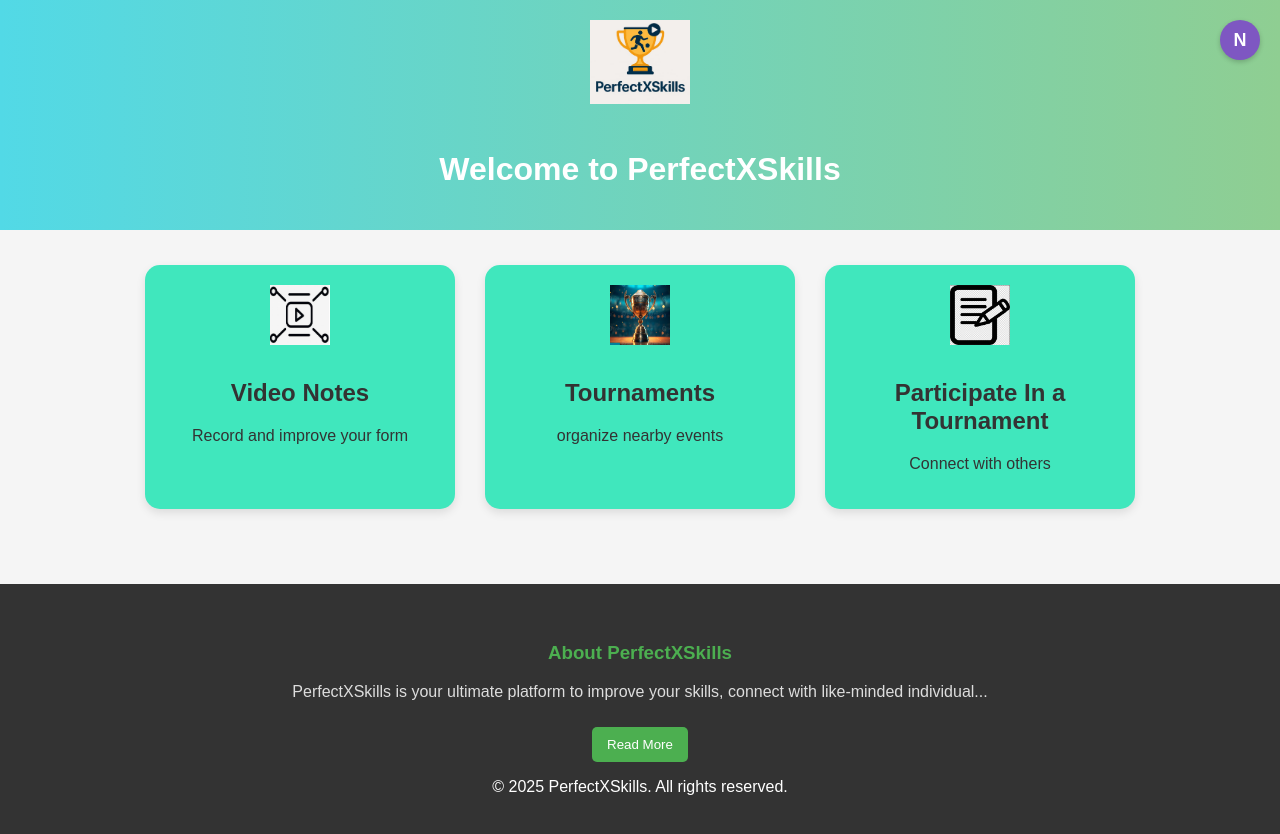
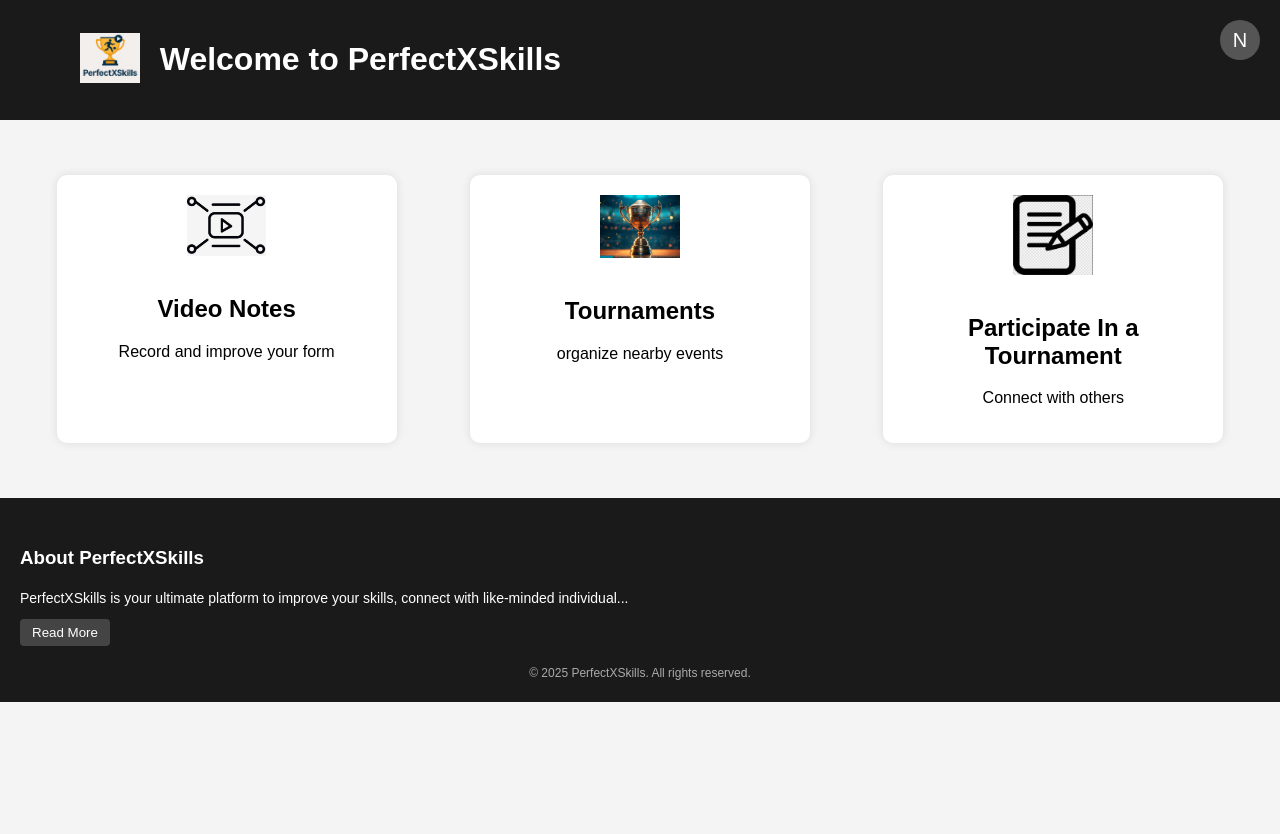
Before and after one commit to rananitish1/PerfectXskill, a plain HTML site: page index.html in a window 1280 px wide. After the commit the page ends 800 px from the top, so only its background shows below. Drawn offline with Linux system fonts and the light colour scheme.

Commit message:
Update index.css

```diff
--- a/index.css
+++ b/index.css
@@ -1,97 +1,68 @@
+/* General */
 body {
+  margin: 0;
   font-family: Arial, sans-serif;
-  margin: 0;
-  padding: 0;
-  background-color: #f5f5f5;
-  color: #333;
-  text-align: center;
+  background-color: #f4f4f4;
 }
 
+/* Header */
 header {
+  background-color: #1a1a1a;
+  color: white;
+  padding: 20px 60px 20px 80px;
   display: flex;
-  flex-direction: column;
   align-items: center;
-  padding: 20px;
-  background: linear-gradient(90deg, #52d9e6, #8fce92);
-  color: white;
+  position: relative;
 }
 
-.logo-container {
-  width: 100px;
-  height: 100px;
-  margin-bottom: 10px;
+.logo-container .logo {
+  height: 50px;
+  margin-right: 20px;
 }
 
-.logo {
-  width: 100%;
-  height: auto;
+/* Hamburger */
+.hamburger {
+  position: absolute;
+  top: 20px;
+  left: 20px;
+  font-size: 28px;
+  color: white;
+  cursor: pointer;
+  z-index: 1001;
 }
 
-main {
-  display: flex;
-  flex-wrap: wrap;
-  justify-content: center;
-  padding: 20px;
+/* Sidebar */
+.sidebar {
+  position: fixed;
+  top: 0;
+  left: -250px;
+  height: 100%;
+  width: 250px;
+  background-color: #222;
+  color: white;
+  padding: 60px 20px;
+  transition: left 0.3s ease;
+  z-index: 1000;
 }
 
-.card {
-  background: rgb(64, 231, 189);
-  border-radius: 15px;
-  box-shadow: 0 4px 10px rgba(0, 0, 0, 0.1);
-  margin: 15px;
-  padding: 20px;
-  width: 270px;
-  text-align: center;
-  cursor: pointer;
-  transition: transform 0.3s, box-shadow 0.3s;
+.sidebar.open {
+  left: 0;
 }
 
-.card:hover {
-  transform: translateY(-7px);
-  box-shadow: 0 10px 20px rgba(0, 0, 0, 0.2);
+.sidebar a {
+  display: block;
+  color: white;
+  text-decoration: none;
+  padding: 12px 10px;
+  font-size: 18px;
+  border-bottom: 1px solid #333;
 }
 
-.icon {
-  width: 60px;
-  height: 60px;
-  margin-bottom: 10px;
+.sidebar a:hover {
+  background-color: #333;
 }
 
-footer {
-  background: #333;
-  color: white;
-  padding: 40px 20px;
-  margin-top: 40px;
-}
-
-.footer-section h3 {
-  color: #4CAF50;
-}
-
-.footer-section p {
-  color: #ddd;
-}
-
-button {
-  background-color: #4CAF50;
-  color: white;
-  border: none;
-  padding: 10px 15px;
-  cursor: pointer;
-  margin-top: 10px;
-  border-radius: 5px;
-}
-
-button:hover {
-  background-color: #45A049;
-}
-
-@media (max-width: 600px) {
-  .card {
-    width: 100%;
-    margin: 10px 0;
-  }
-}
+/* Profile Dropdown */
 .profile-dropdown {
   position: absolute;
   top: 20px;
@@ -101,44 +72,100 @@ button:hover {
 .profile-avatar {
   width: 40px;
   height: 40px;
-  background-color: #7e57c2;
+  background-color: #555;
   color: white;
-  font-weight: bold;
-  font-size: 18px;
   border-radius: 50%;
   display: flex;
+  justify-content: center;
   align-items: center;
-  justify-content: center;
   cursor: pointer;
-  box-shadow: 0 2px 5px rgba(0, 0, 0, 0.2);
+  font-size: 20px;
 }
 
 .dropdown-menu {
   display: none;
   flex-direction: column;
   background-color: #fff;
-  border: 1px solid #ddd;
-  border-radius: 8px;
   position: absolute;
   top: 50px;
   right: 0;
-  min-width: 150px;
-  box-shadow: 0 8px 16px rgba(0, 0, 0, 0.15);
-  z-index: 100;
+  box-shadow: 0 4px 8px rgba(0,0,0,0.2);
+  border-radius: 6px;
+  overflow: hidden;
+  z-index: 10;
 }
 
 .dropdown-menu a {
   padding: 10px 15px;
   text-decoration: none;
-  color: #333;
+  color: #000;
   border-bottom: 1px solid #eee;
-  transition: background 0.2s;
-}
-
-.dropdown-menu a:last-child {
-  border-bottom: none;
 }
 
 .dropdown-menu a:hover {
-  background-color: #f5f5f5;
+  background-color: #f0f0f0;
 }
+
+/* Cards */
+main {
+  display: flex;
+  justify-content: space-around;
+  flex-wrap: wrap;
+  padding: 40px 20px;
+}
+
+.card {
+  background-color: white;
+  width: 300px;
+  padding: 20px;
+  margin: 15px;
+  text-align: center;
+  border-radius: 10px;
+  box-shadow: 0 0 10px rgba(0,0,0,0.1);
+  cursor: pointer;
+  transition: transform 0.2s;
+}
+
+.card:hover {
+  transform: scale(1.03);
+}
+
+.icon {
+  width: 80px;
+  height: auto;
+  margin-bottom: 15px;
+}
+
+/* Footer */
+footer {
+  background-color: #1a1a1a;
+  color: white;
+  padding: 30px 20px 10px;
+}
+
+.footer-section.about p {
+  margin: 0;
+  font-size: 14px;
+  line-height: 1.5;
+}
+
+.footer-bottom {
+  text-align: center;
+  margin-top: 20px;
+  font-size: 12px;
+  color: #aaa;
+}
+
+#readMoreBtn {
+  margin-top: 10px;
+  background-color: #444;
+  color: white;
+  border: none;
+  padding: 6px 12px;
+  border-radius: 4px;
+  cursor: pointer;
+}
+
+#readMoreBtn:hover {
+  background-color: #333;
+}
```
